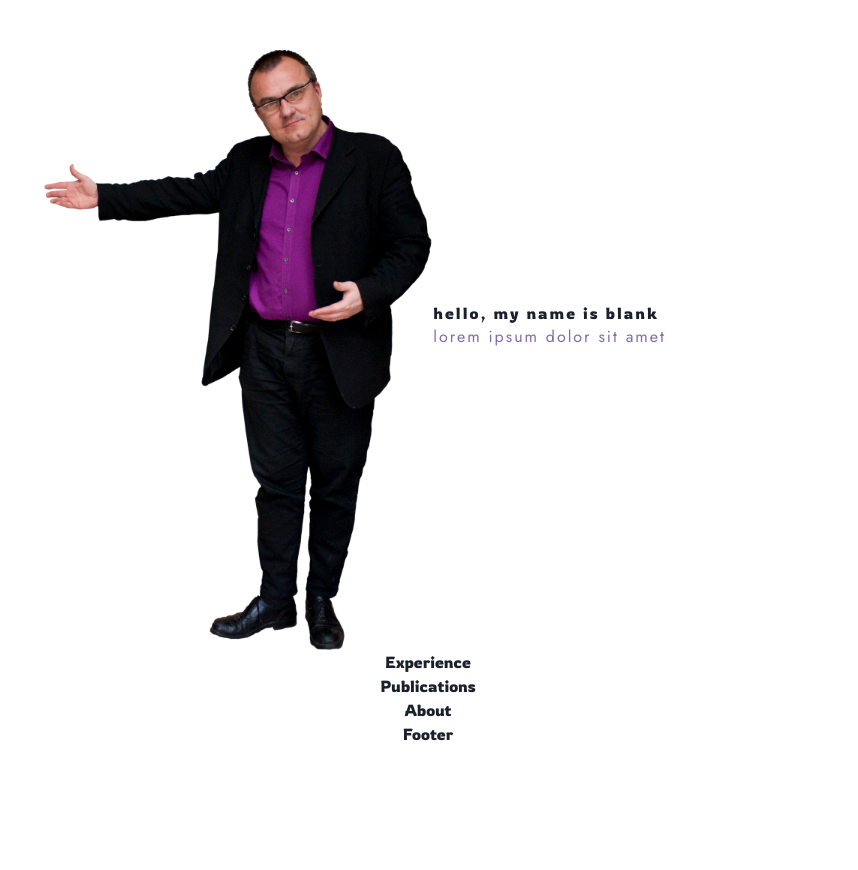
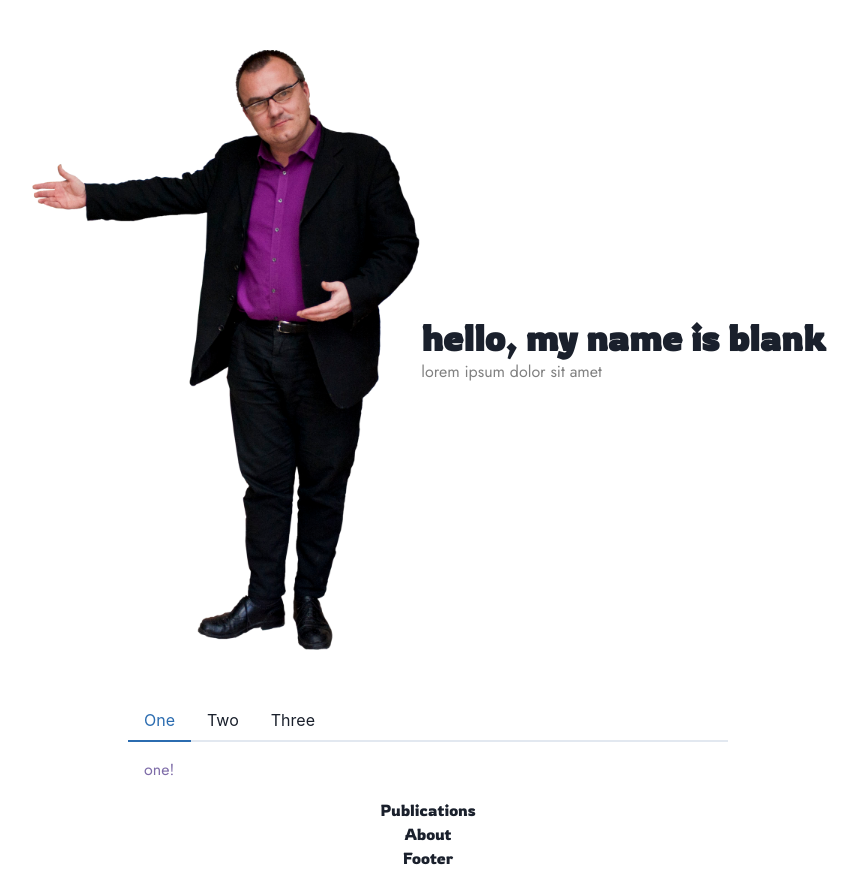
Before and after one commit to matthewfritsch/Writers_Site-React, a React (Create React App) app: page / in a window 1280 px wide. Shown: the whole page, without its empty margins (212-1070 px from the left). Before the commit the page ends 800 px from the top, so only its background shows below. Built offline with nearby package versions, Linux system fonts and the light colour scheme.

Commit message:
Added chakra elements to the design

```diff
--- a/src/components/Experience.js
+++ b/src/components/Experience.js
@@ -1,10 +1,28 @@
-import './styling.css'
-
+import { Tabs, TabList, TabPanels, Tab, TabPanel } from '@chakra-ui/react'
 
 const Experience = () => {
   return (
     <div className='containers'>
-      <h4>Experience</h4>
+      {/* <h4>Experience</h4> */}
+      <Tabs>
+        <TabList width={600}>
+          <Tab>One</Tab>
+          <Tab>Two</Tab>
+          <Tab>Three</Tab>
+        </TabList>
+
+        <TabPanels>
+          <TabPanel>
+            <p>one!</p>
+          </TabPanel>
+          <TabPanel>
+            <p>two!</p>
+          </TabPanel>
+          <TabPanel>
+            <p>three!</p>
+          </TabPanel>
+        </TabPanels>
+      </Tabs>
     </div>
   )
 }
--- a/src/components/Header.js
+++ b/src/components/Header.js
@@ -1,18 +1,17 @@
-import './styling.css'
+import { Box, Center, Container, Heading, Image, Text } from '@chakra-ui/react'
 
 const Header = () => {
   let welcomeImg = require('../assets/welcome_man.png')
 
   return (
-    <div className='containers'>
-      <div className='welcome-container'>
-        <img className='header_img' src={welcomeImg}/>
-      </div>
-      <div className='welcome-text'>
-        <h4> hello, my name is blank </h4>
-        <p>lorem ipsum dolor sit amet</p>
-      </div>
-    </div>
+    <Center my={50} display='flex' alignItems='center' justifyContent='center' marg>
+      <Image height={600} src={welcomeImg} fallback='https://via.placeholder.com/390x600'/>
+
+      <Box>
+         <Heading> hello, my name is blank </Heading>
+         <Text color="gray">lorem ipsum dolor sit amet</Text>
+      </Box>
+     </Center>
   )
 }
 
```
